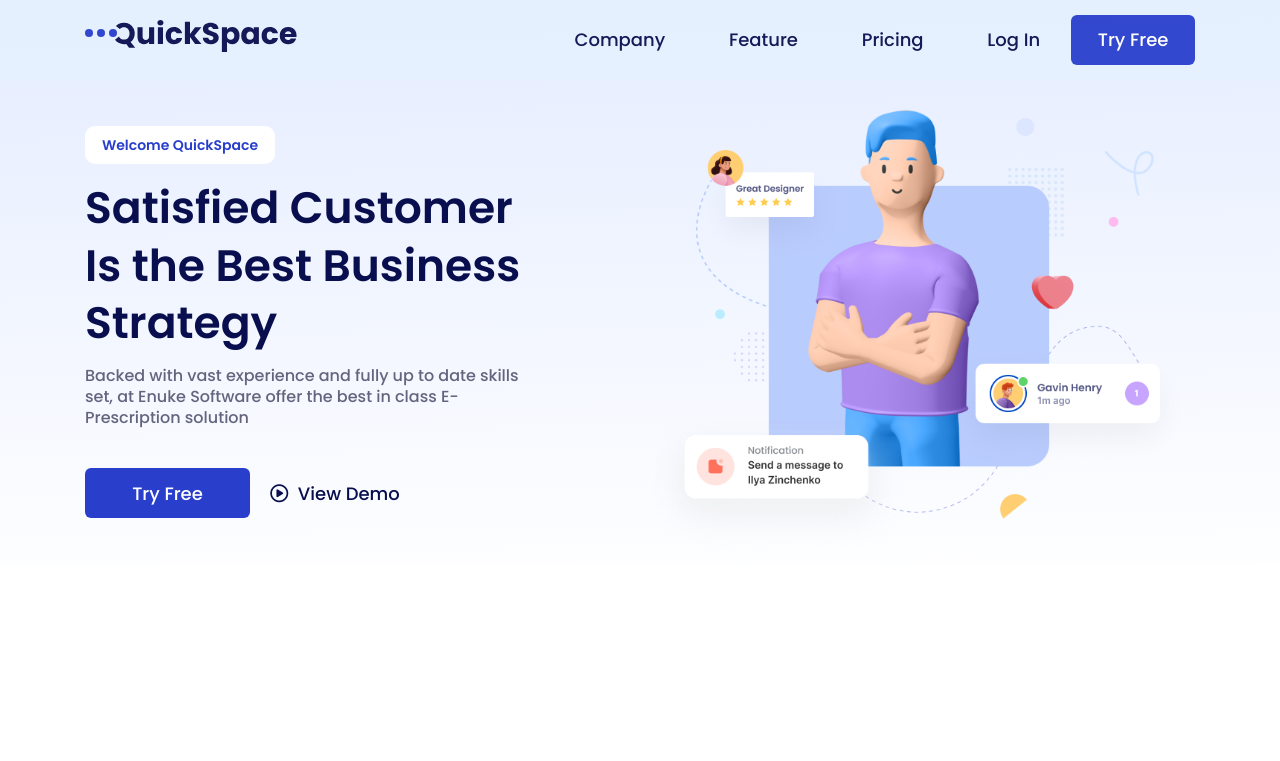
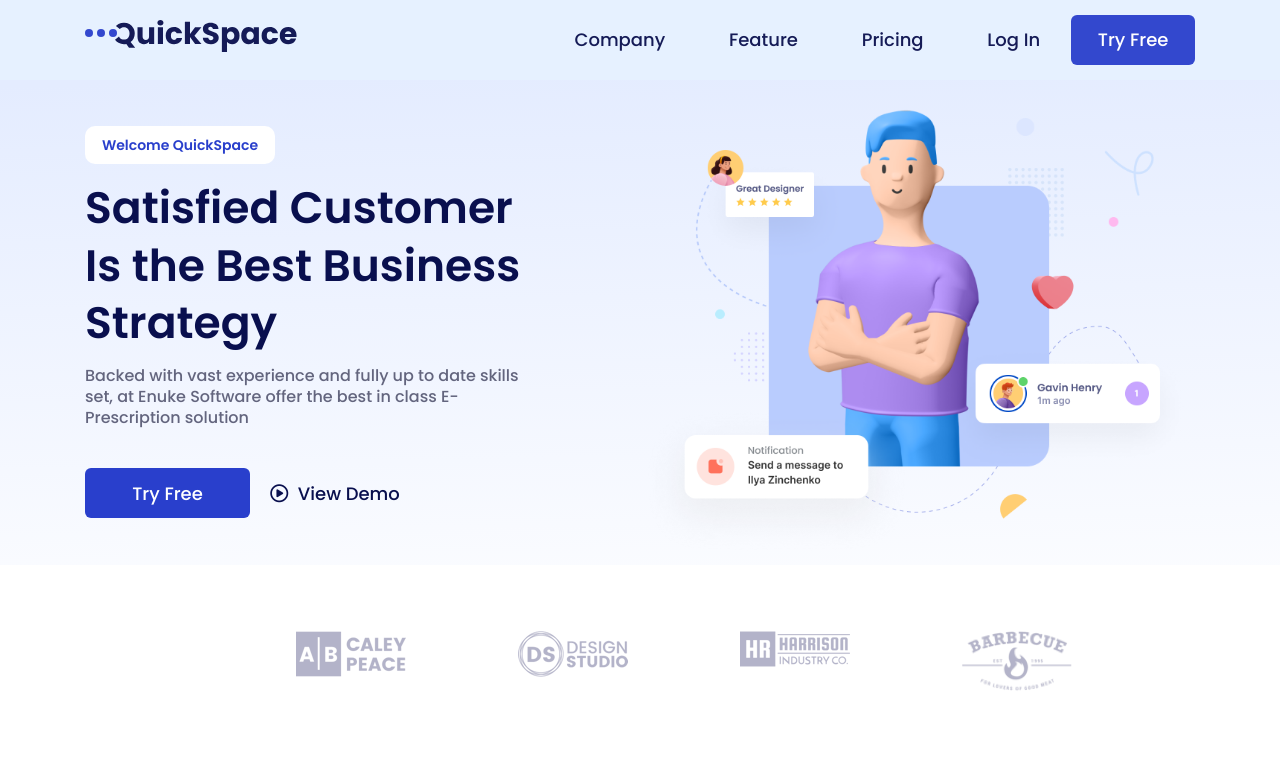
Before and after one commit to JofyMe/quick-space, a website: page src/index.html in a window 1280 px wide. Drawn offline with nearby package versions, Linux system fonts and the light colour scheme; files that its build step writes are made by us from their sources.

Commit message:
[V004] Add Brands block + create slider for adaptation

```diff
--- a/docs/js/main.js
+++ b/docs/js/main.js
@@ -16,7 +16,7 @@
   \************************/
 /***/ ((__unused_webpack___webpack_module__, __webpack_exports__, __webpack_require__) => {
 
-eval("__webpack_require__.r(__webpack_exports__);\ndocument.querySelector('.header__burger').addEventListener('click', function() {\r\n    this.classList.toggle('active');\r\n    document.querySelector('.header__navbar').classList.toggle('open')\r\n})\n\n//# sourceURL=webpack://html-template/./src/js/main.js?");
+eval("__webpack_require__.r(__webpack_exports__);\ndocument.querySelector('.header__burger').addEventListener('click', function() {\r\n    this.classList.toggle('active');\r\n    document.querySelector('.header__navbar').classList.toggle('open')\r\n})\r\n\r\n    var swiper = new Swiper(\".mySwiper\", {\r\n      slidesPerView: 1,\r\n      spaceBetween: 10,\r\n      pagination: {\r\n        el: \".swiper-pagination\",\r\n        clickable: true,\r\n      },\r\n      breakpoints: {\r\n        320: {\r\n          slidesPerView: 2,\r\n          spaceBetween: 0,\r\n        },\r\n        480: {\r\n          slidesPerView: 3,\r\n          spaceBetween: 0,\r\n        },\r\n        992: {\r\n          slidesPerView: 5,\r\n          spaceBetween: 0,\r\n        },\r\n        1200: {\r\n          slidesPerView: 5,\r\n          spaceBetween: 0,\r\n        },\r\n      },\r\n    });\r\n\r\n\n\n//# sourceURL=webpack://html-template/./src/js/main.js?");
 
 /***/ })
 
--- a/src/index.html
+++ b/src/index.html
@@ -9,6 +9,10 @@
 
     <!-- STYLES -->
     <link rel="stylesheet" href="css/main.css" />
+    <link
+      rel="stylesheet"
+      href="https://cdn.jsdelivr.net/npm/swiper@9/swiper-bundle.min.css"
+    />
 
     <!-- FONTS -->
     <link rel="preconnect" href="https://fonts.googleapis.com" />
@@ -61,7 +65,8 @@
       </header>
 
       <main>
-        <section class="hero container">
+        <section class="hero">
+          <div class="hero__container container">
             <div class="hero__content">
               <h4 class="hero__subtitile">Welcome QuickSpace</h4>
               <h1 class="hero__title">
@@ -81,10 +86,31 @@
             <div class="hero__img">
               <img src="images/block/hero/main.png" alt="" />
             </div>
+          </div>
         </section>
+
+        <div class="swiper mySwiper container">
+          <div class="swiper-wrapper brands">
+            <div class="swiper-slide">
+              <img class="brands__logo" src="images/block/brands/1.png" alt="" />
+            </div>
+            <div class="swiper-slide">
+              <img class="brands__logo" src="images/block/brands/2.png" alt="" />
+            </div>
+            <div class="swiper-slide">
+              <img class="brands__logo" src="images/block/brands/3.png" alt="" />
+            </div>
+            <div class="swiper-slide">
+              <img class="brands__logo" src="images/block/brands/4.png" alt="" />
+            </div>
+          </div>
+        </div>
       </main>
     </div>
 
+    <!-- Slider main container -->
+
+    <script src="https://cdn.jsdelivr.net/npm/swiper@9/swiper-bundle.min.js"></script>
     <script src="/js/main.js"></script>
   </body>
 </html>
--- a/src/js/main.js
+++ b/src/js/main.js
@@ -2,3 +2,30 @@ document.querySelector('.header__burger').addEventListener('click', function() {
     this.classList.toggle('active');
     document.querySelector('.header__navbar').classList.toggle('open')
 })
+
+    var swiper = new Swiper(".mySwiper", {
+      slidesPerView: 1,
+      spaceBetween: 10,
+      pagination: {
+        el: ".swiper-pagination",
+        clickable: true,
+      },
+      breakpoints: {
+        320: {
+          slidesPerView: 2,
+          spaceBetween: 0,
+        },
+        480: {
+          slidesPerView: 3,
+          spaceBetween: 0,
+        },
+        992: {
+          slidesPerView: 5,
+          spaceBetween: 0,
+        },
+        1200: {
+          slidesPerView: 5,
+          spaceBetween: 0,
+        },
+      },
+    });
--- a/src/sass/default.scss
+++ b/src/sass/default.scss
@@ -11,7 +11,6 @@
 
 main {
   padding-top: $height-header;
-  background: linear-gradient(178.7deg, #e4ecff 1.11%, rgba(234, 240, 255, 0) 103.22%);
 }
 
 body,
--- a/src/sass/index.scss
+++ b/src/sass/index.scss
@@ -1,18 +1,20 @@
 @import "variables.scss";
 
 .hero {
+  background: linear-gradient(178.7deg, #e4ecff 1.11%, rgba(234, 240, 255, 0) 120%);
+  .hero__container {
     display: grid;
     grid-template-columns: repeat(2, 1fr);
     grid-template-rows: 1fr;
     justify-content: center;
     align-items: center;
+
     @media screen and (max-width: $bp-large) {
       display: flex;
       flex-wrap: wrap-reverse;
       text-align: center;
     }
-
-  &__content {
+    .hero__content {
       max-width: 450px;
 
       .hero__subtitile {
@@ -55,10 +57,26 @@
         }
       }
     }
-  &__img {
+  }
+  .hero__img {
     width: 100%;
     img {
       width: 100%;
     }
   }
 }
+
+.brands {
+  max-width: 800px;
+  display: grid;
+  grid-template-columns: repeat(4, 1fr);
+  grid-template-rows: 1fr;
+
+  margin: 6% auto;
+
+  .brands__logo {
+    width: 110px;
+    display: flex;
+    margin: 0 auto;
+  }
+}
```
Also changed, not shown: docs/index.html (+27 -1 lines), docs/css/default.css, docs/css/index.css, docs/css/main.css, docs/images/block/brands/1.png (added), docs/images/block/brands/2.png (added), docs/images/block/brands/3.png (added), docs/images/block/brands/4.png (added), src/images/block/brands/1.png (added), src/images/block/brands/2.png (added), src/images/block/brands/3.png (added), src/images/block/brands/4.png (added). Lines whose indentation alone changed are shown as unchanged.
